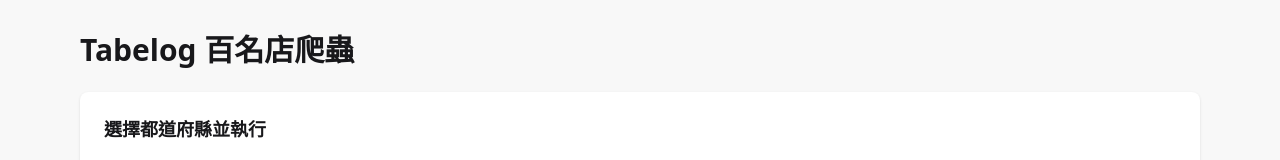
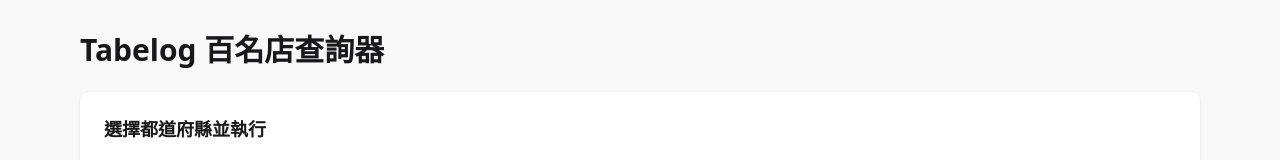
Before and after one commit to imladris20/HyakuMeiTanScraper, a Next.js app: page / in a window 1280 px wide. Shown: the top 160 px of the page. Built offline with nearby package versions, Linux system fonts and the light colour scheme.

Commit message:
refactor: Update terminology in README and UI components from "爬蟲" to "查詢器" for consistency

```diff
--- a/app/layout.tsx
+++ b/app/layout.tsx
@@ -2,7 +2,7 @@ import type { Metadata } from "next";
 import "./globals.css";
 
 export const metadata: Metadata = {
-  title: "Tabelog 百名店爬蟲 UI",
+  title: "Tabelog 百名店查詢器 UI",
   description: "選擇都道府縣並執行爬蟲，查看與下載結果",
 };
 
--- a/app/page.tsx
+++ b/app/page.tsx
@@ -56,7 +56,7 @@ export default function HomePage() {
 
   return (
     <main className="container mx-auto max-w-6xl px-4 py-8">
-      <h1 className="mb-6 text-3xl font-bold">Tabelog 百名店爬蟲</h1>
+      <h1 className="mb-6 text-3xl font-bold">Tabelog 百名店查詢器</h1>
 
       <div className="card bg-base-100 mb-8 shadow">
         <div className="card-body space-y-4">
--- a/lib/scraper.ts
+++ b/lib/scraper.ts
@@ -28,7 +28,7 @@ export async function scrapeHyakumeiten(pref: string): Promise<ScrapeResult> {
   const browser = await createBrowser();
   const page = await browser.newPage();
 
-  console.log("🚀 開始執行 Tabelog 百名店爬蟲 (pref=%s)...", pref);
+  console.log("🚀 開始執行 Tabelog 百名店查詢器 (pref=%s)...", pref);
 
   console.log("0. 準備前往網址...");
   await page.goto(`${BASE_URL}/hyakumeiten`, { waitUntil: "domcontentloaded" });
```
Also changed, not shown: 1 other file (tests, documents, lock files or other folders).
